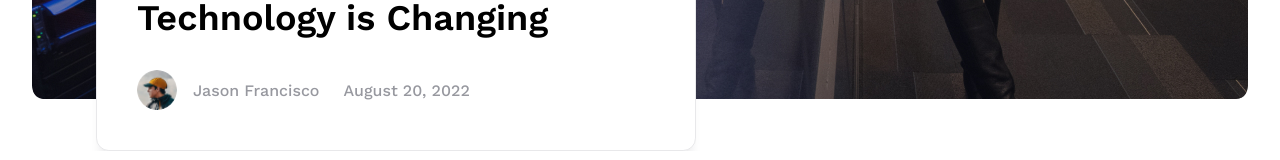
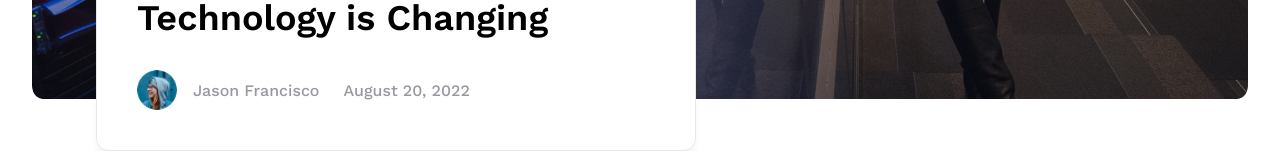
Before and after one commit to stpholise/meta_blog, a React (Vite) app: page / in a window 1280 px wide. Shown: the part 617-777 px from the top of the page. Built offline with nearby package versions, Linux system fonts and the light colour scheme.

Commit message:
making it work

```diff
--- a/src/pages/Home.jsx
+++ b/src/pages/Home.jsx
@@ -4,8 +4,7 @@ import LatestPosts from '../components/LatestPosts'
 import Footer from '../components/Footer'
 import Hero_Image from '../assets/hero_Image.jpg'
 import '../styles/Home.css'
-import User_2_image from '../assets/profile_image/image_2.jpg'
-
+import User_3_image from '../assets/profile_image/image_3.jpg'
 
 const Home = () => {
   return (
@@ -23,7 +22,7 @@ const Home = () => {
                 </div>
                 <div className="postUserInfo">
                   <div className="userImgWrapper">
-                      <img src={User_2_image} className='userImage' alt="" />
+                      <img src={User_3_image} className='userImage' alt="user profile " />
                       <p className="postUserName">Jason Francisco</p>
                   </div>
                   <p className="postDate">August 20, 2022 </p>
```
